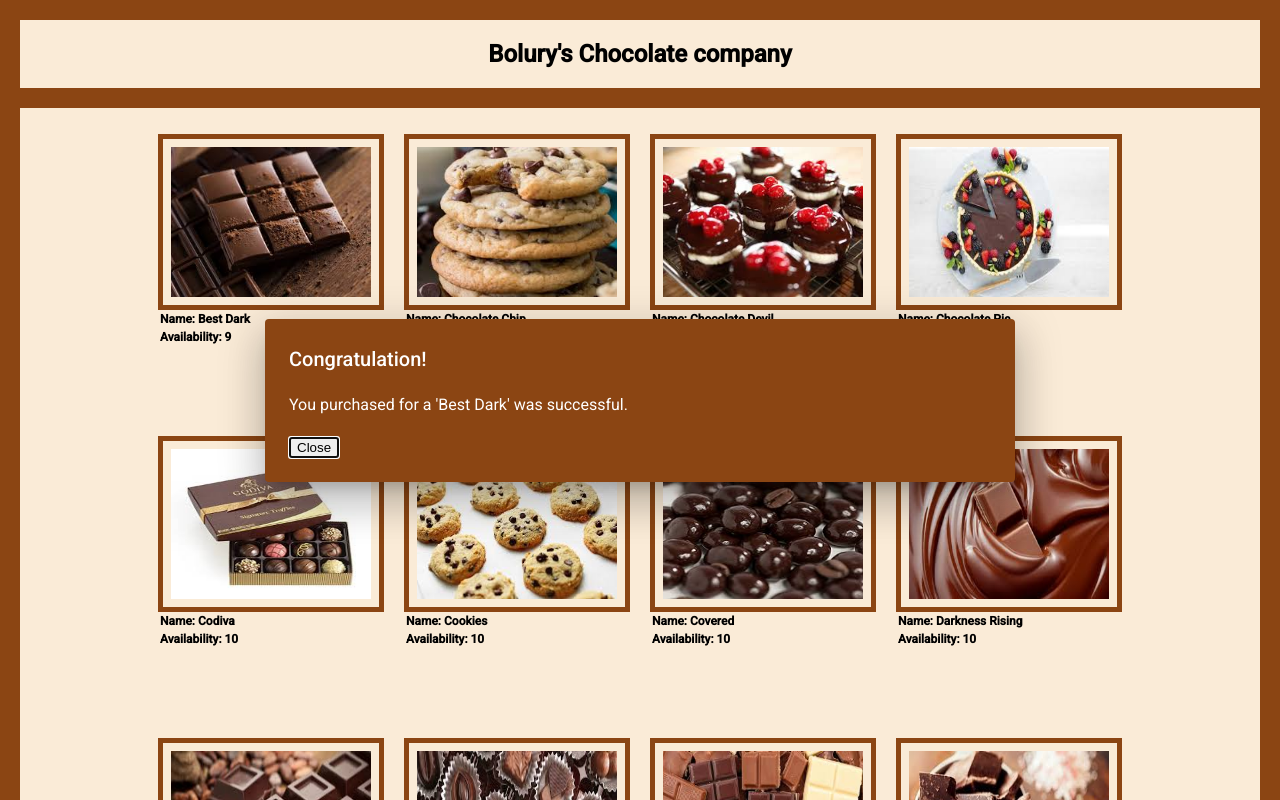
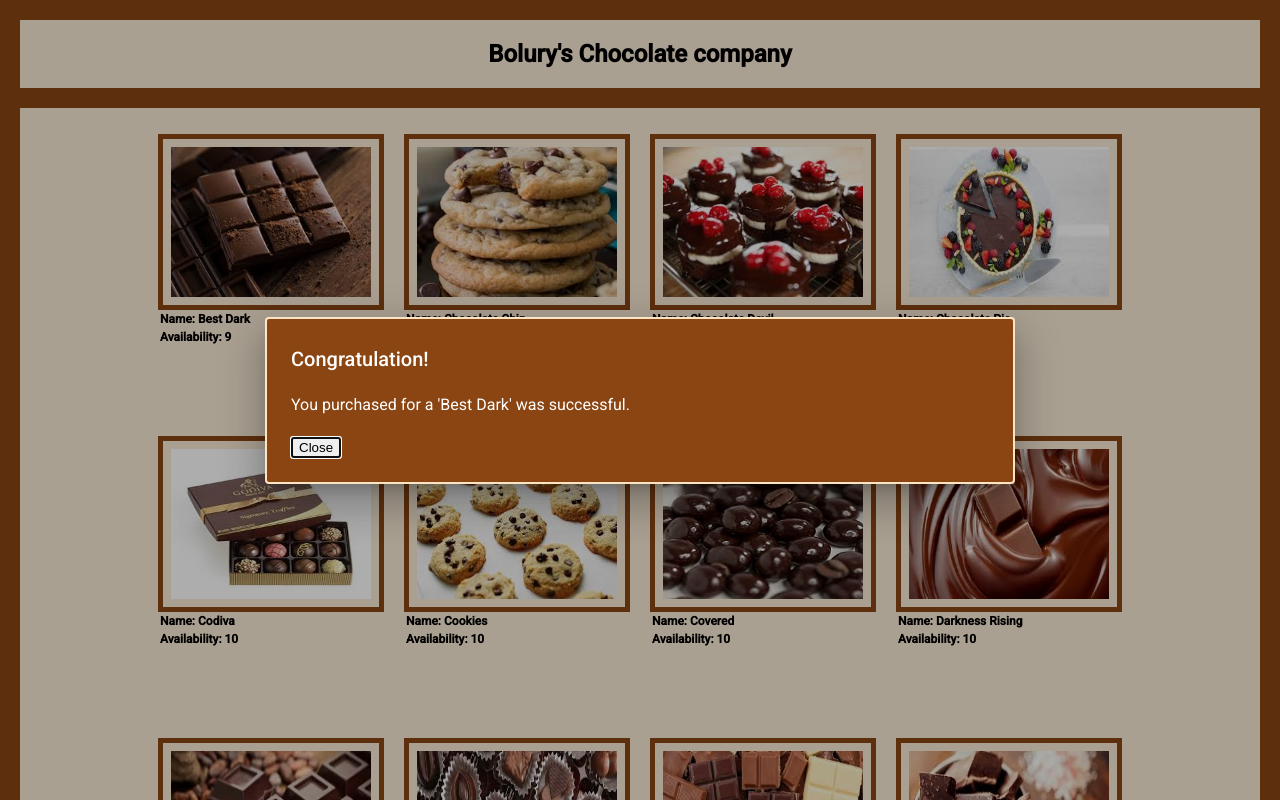
Before and after one commit to Ebolury2/class7100, an Angular app: page / in a window 1280 px wide. Both pictures are taken after a click on the picture 271 px from the left and 221 px from the top of the page. Built offline with nearby package versions, Linux system fonts and the light colour scheme.

Commit message:
added logic for zero inventory

```diff
--- a/src/app/dialog-content/dialog-content.component.html
+++ b/src/app/dialog-content/dialog-content.component.html
@@ -1,5 +1,15 @@
-<h1 mat-dialog-title>Congratulation!</h1>
-<div mat-dialog-content>You purchased for a '{{data?.data?.name}}' was successful.</div>
-<div mat-dialog-actions>
-  <button mat-button mat-dialog-close>Close</button>
+<div *ngIf="data.status === 'success'" class="modal-container">
+  <h1 mat-dialog-title>Congratulation!</h1>
+  <div mat-dialog-content>You purchased for a '{{data?.data?.name}}' was successful.</div>
+  <div mat-dialog-actions>
+    <button mat-button mat-dialog-close>Close</button>
+  </div>
 </div>
+<div *ngIf="data.status === 'failed'">
+  <h1 mat-dialog-title>Ops! Something is not right.</h1>
+  <div mat-dialog-content>You purchased for a '{{data?.data?.name}}' could not complete.</div>
+  <div mat-dialog-content>Please try again.</div>
+  <div mat-dialog-actions>
+    <button mat-button mat-dialog-close>Close</button>
+  </div>
+</div>
--- a/src/app/dialog-content/dialog-content.component.scss
+++ b/src/app/dialog-content/dialog-content.component.scss
@@ -9,3 +9,11 @@
 .mat-dialog-container {
   background: bisque !important;
 }
+
+.modal-container {
+  display: flex;
+  flex-direction: column;
+  justify-content: center;
+  justify-items: center;
+  margin: auto;
+}
--- a/src/app/sales/sales.component.ts
+++ b/src/app/sales/sales.component.ts
@@ -89,19 +89,22 @@ export class SalesComponent implements OnInit {
   }
 
   purchase(item: { name: any; }): void {
-    this.images.find((i) => {
+    this.images.forEach((i) => {
       if (i.name === item.name) {
-        i.availability --;
-        this.openDialog(i);
+        if (i.availability > 0) {
+          i.availability --;
+          this.openDialog(i, 'success');
+        } else if (i.availability === 0) {
+          this.openDialog(i, 'failed');
+        }
       }
     });
   }
 
-  openDialog(i: any): void {
+  openDialog(i: any, statusItem: string): void {
     this.dialog.open(DialogContentComponent, {
       width: '750px',
-      data: {data: i},
-      backdropClass: 'backdropBackground'
+      data: {data: i, status: statusItem},
     });
   }
 
--- a/src/styles.scss
+++ b/src/styles.scss
@@ -5,4 +5,5 @@ body { margin: 0; font-family: Roboto, "Helvetica Neue", sans-serif; }
 
 .mat-dialog-container {
   background: saddlebrown !important;
+  border: 2px solid bisque;
 }
```
